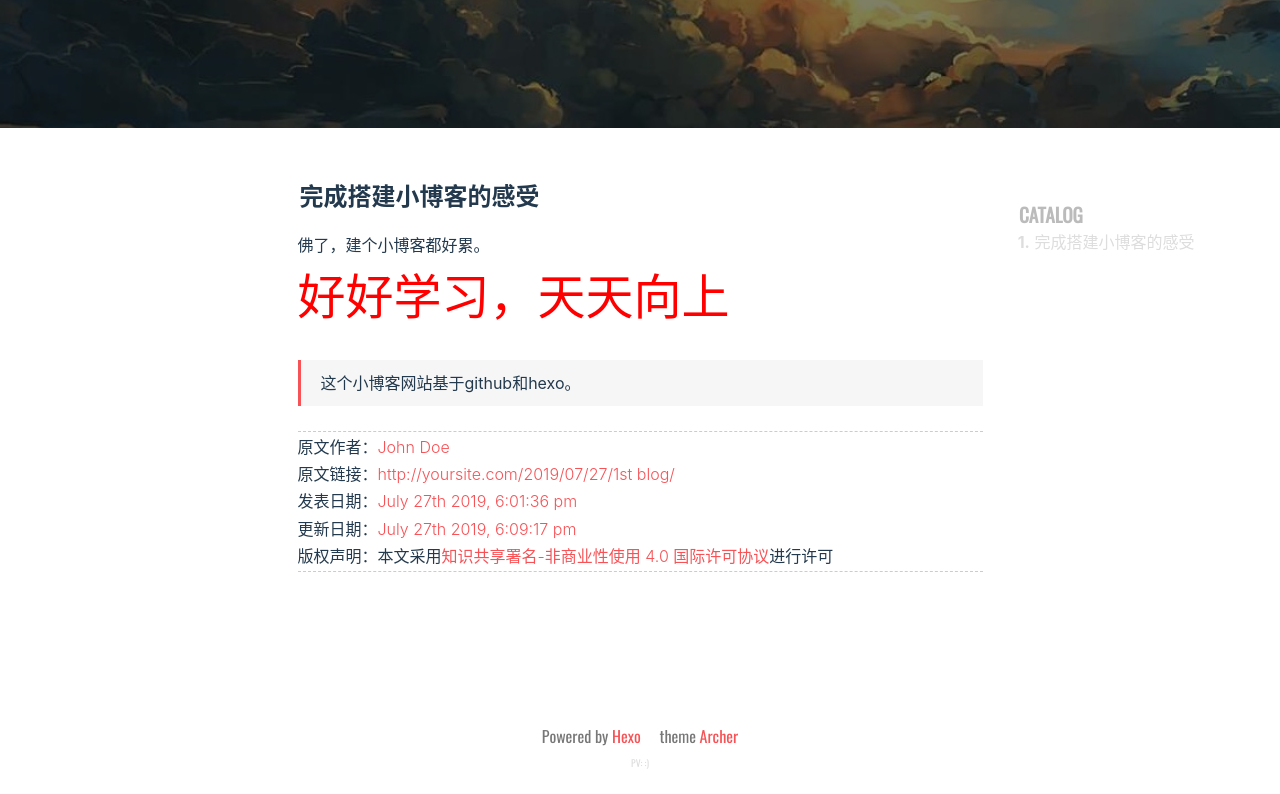
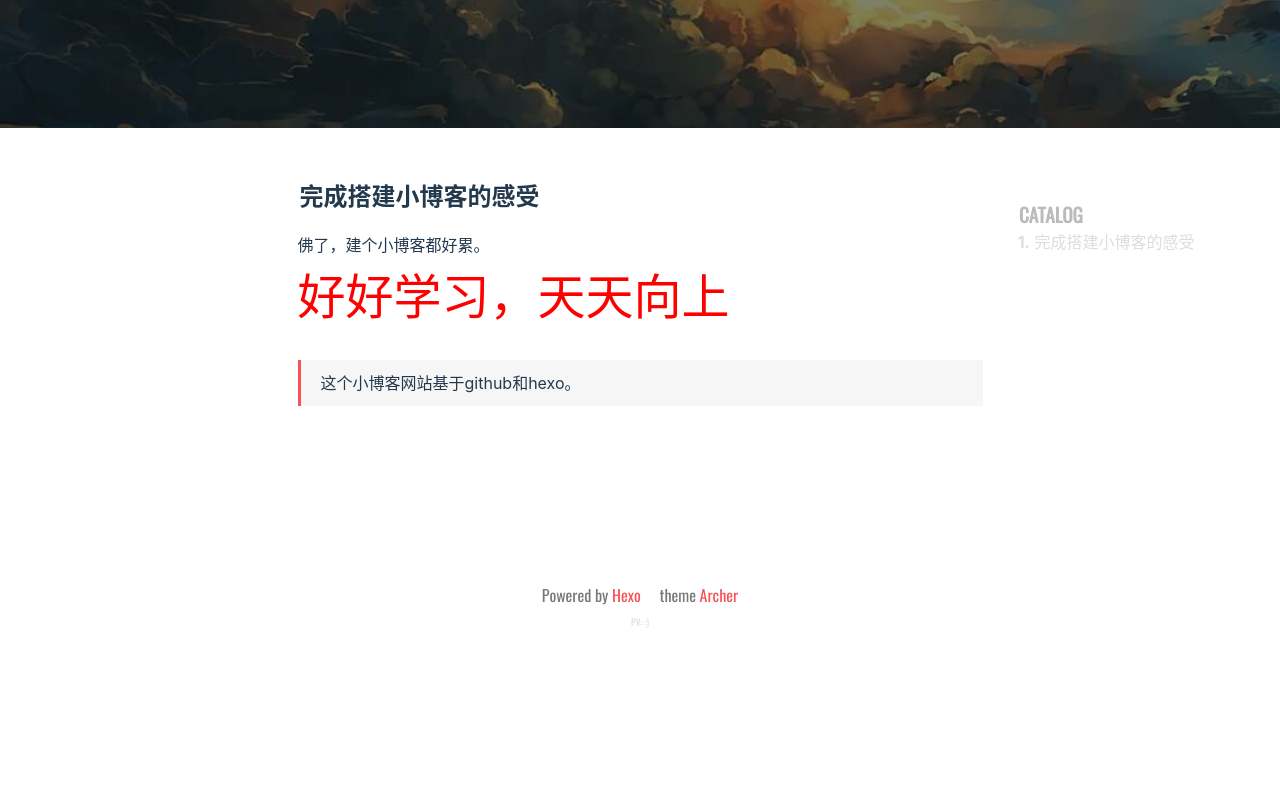
Before and after one commit to azychris9/azychris9.github.io, a plain HTML site: page 2019/07/27/1st blog/index.html in a window 1280 px wide. Shown: the part 272-1066 px from the top of the page. After the commit the page ends 925 px from the top, so only its background shows below. Drawn offline with nearby package versions, Linux system fonts and the light colour scheme; some packages are replaced by stand-ins of ours; a script that the page names is missing; a web font is replaced by a local one.

Commit message:
Site updated: 2019-07-27 18:13:42

```diff
--- a/2019/07/27/1st blog/index.html
+++ b/2019/07/27/1st blog/index.html
@@ -403,14 +403,6 @@ height:50vh;
     </article>
     <!-- license  -->
 
-        <div class="license-wrapper">
-            <p>原文作者：<a href="http://yoursite.com">John Doe</a>
-            <p>原文链接：<a href="http://yoursite.com/2019/07/27/1st blog/">http://yoursite.com/2019/07/27/1st blog/</a>
-            <p>发表日期：<a href="http://yoursite.com/2019/07/27/1st blog/">July 27th 2019, 6:01:36 pm</a>
-            <p>更新日期：<a href="http://yoursite.com/2019/07/27/1st blog/">July 27th 2019, 6:09:17 pm</a>
-            <p>版权声明：本文采用<a rel="license" href="http://creativecommons.org/licenses/by-nc/4.0/">知识共享署名-非商业性使用 4.0 国际许可协议</a>进行许可</p>
-        </div>
-
     <!-- paginator  -->
     <ul class="post-paginator">
         <li class="next">
```
